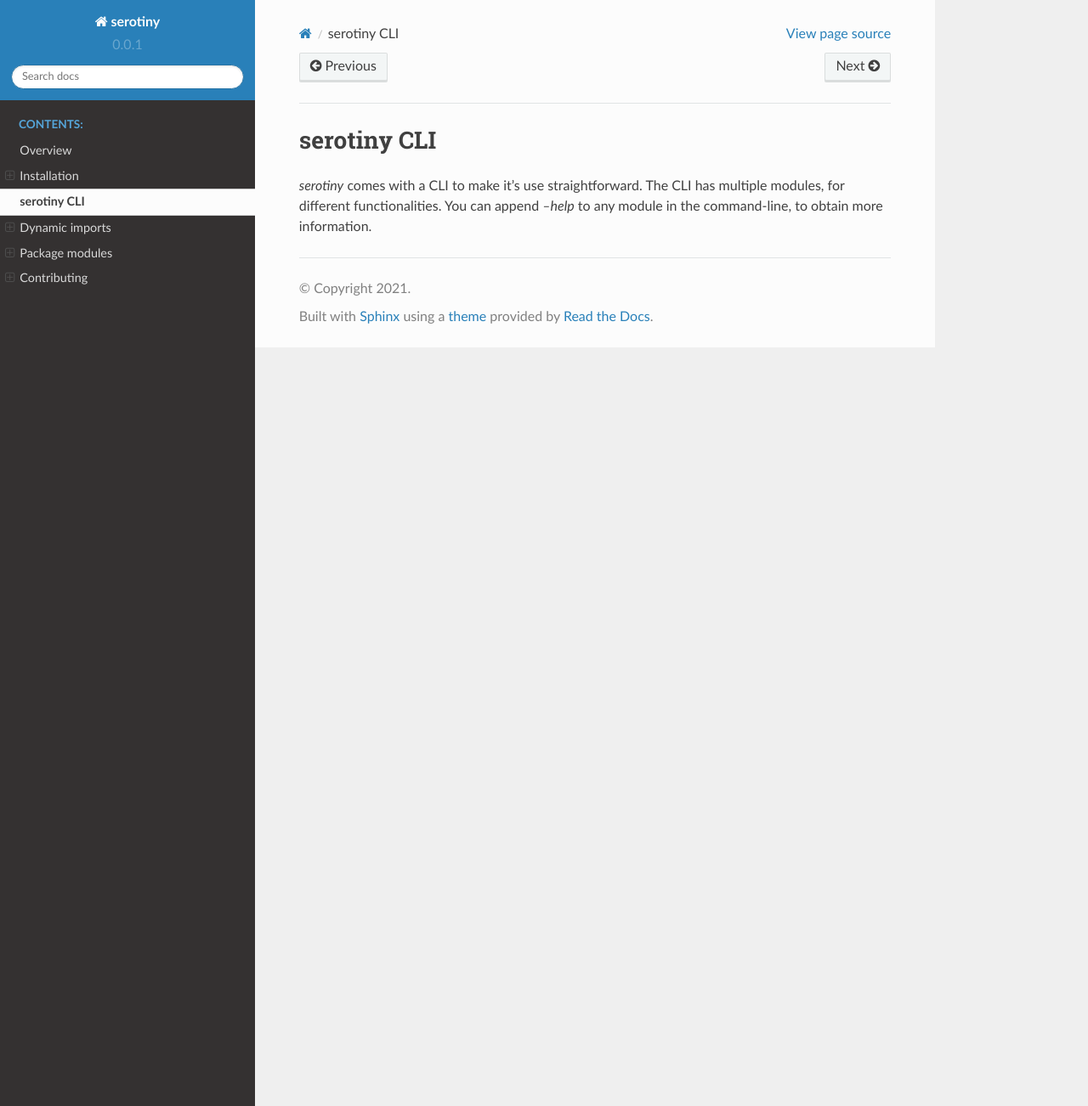
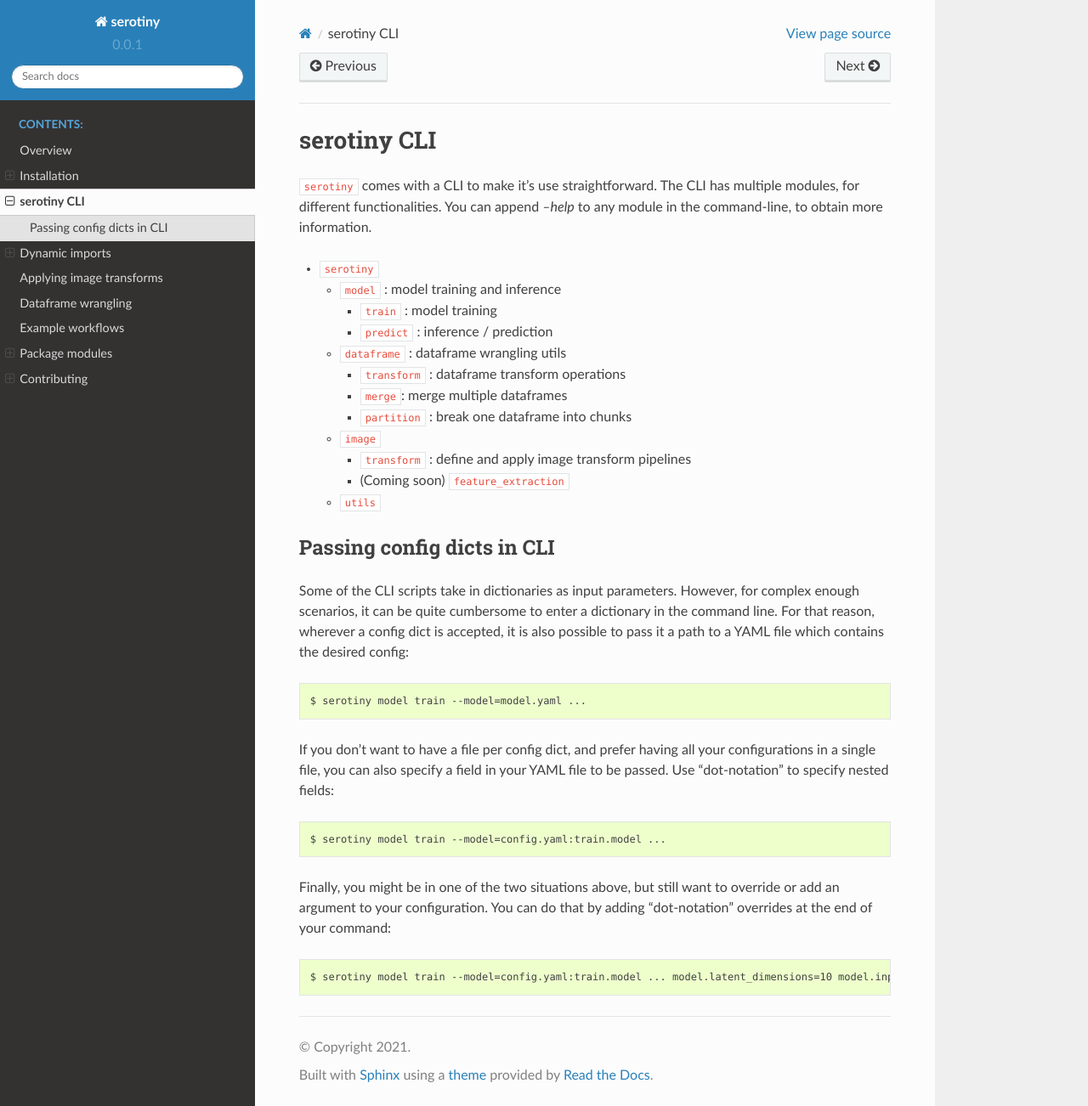
Before and after one commit to AllenCell/serotiny, a Sphinx documentation site: the page built from docs/cli.rst, in a window 1280 px wide and 1302 px high. Shown: the whole window at 85% size. Built offline with Sphinx 7.4.7 and the Read the Docs theme 2.0.0, drawn with Linux system fonts in a browser that asks for light colours.

Commit message:
updated docs

```diff
--- a/docs/cli.rst
+++ b/docs/cli.rst
@@ -1,6 +1,57 @@
 serotiny CLI
 ============
 
-`serotiny` comes with a CLI to make it's use straightforward. The CLI has
+:code:`serotiny` comes with a CLI to make it's use straightforward. The CLI has
 multiple modules, for different functionalities. You can append `--help`
 to any module in the command-line, to obtain more information.
+
+* :code:`serotiny`
+
+  * :code:`model` : model training and inference
+
+    * :code:`train` : model training
+
+    * :code:`predict` : inference / prediction
+
+  * :code:`dataframe` : dataframe wrangling utils
+
+    * :code:`transform` : dataframe transform operations
+
+    * :code:`merge`: merge multiple dataframes
+
+    * :code:`partition` : break one dataframe into chunks
+
+  * :code:`image`
+
+    * :code:`transform` : define and apply image transform pipelines
+
+    * (Coming soon) :code:`feature_extraction`
+
+  * :code:`utils`
+
+
+Passing config dicts in CLI
+***************************
+
+Some of the CLI scripts take in dictionaries as input parameters. However,
+for complex enough scenarios, it can be quite cumbersome to enter a dictionary
+in the command line. For that reason, wherever a config dict is accepted, it
+is also possible to pass it a path to a YAML file which contains the desired
+config:
+::
+
+   $ serotiny model train --model=model.yaml ...
+
+If you don't want to have a file per config dict, and prefer having all your
+configurations in a single file, you can also specify a field in your YAML
+file to be passed. Use "dot-notation" to specify nested fields:
+::
+
+   $ serotiny model train --model=config.yaml:train.model ...
+
+Finally, you might be in one of the two situations above, but still want to
+override or add an argument to your configuration. You can do that by adding
+"dot-notation" overrides at the end of your command:
+::
+
+   $ serotiny model train --model=config.yaml:train.model ... model.latent_dimensions=10 model.input_channels=4
--- /dev/null
+++ b/docs/dataframe_transforms.rst
@@ -0,0 +1,4 @@
+Dataframe wrangling
+===================
+
+TODO: Explain :code:`serotiny dataframe` portion of the CLI
--- /dev/null
+++ b/docs/example_workflows.rst
@@ -0,0 +1,4 @@
+Example workflows
+=================
+
+TODO: provide example workflows, showing how everything ties together
--- /dev/null
+++ b/docs/image_transforms.rst
@@ -0,0 +1,5 @@
+Applying image transforms
+=========================
+
+TODO: explain YAML schema for image transforms and :code:`serotiny image transform`
+portion of the CLI
--- a/docs/index.rst
+++ b/docs/index.rst
@@ -10,6 +10,9 @@ Welcome to serotiny's documentation!
    installation
    cli
    dynamic_imports
+   image_transforms
+   dataframe_transforms
+   example_workflows
    Package modules <modules>
    contributing
 
```
Also changed, not shown: docs/dynamic_imports.rst (+27 -21 lines), docs/quickstart.rst (added, +26 -0 lines).
